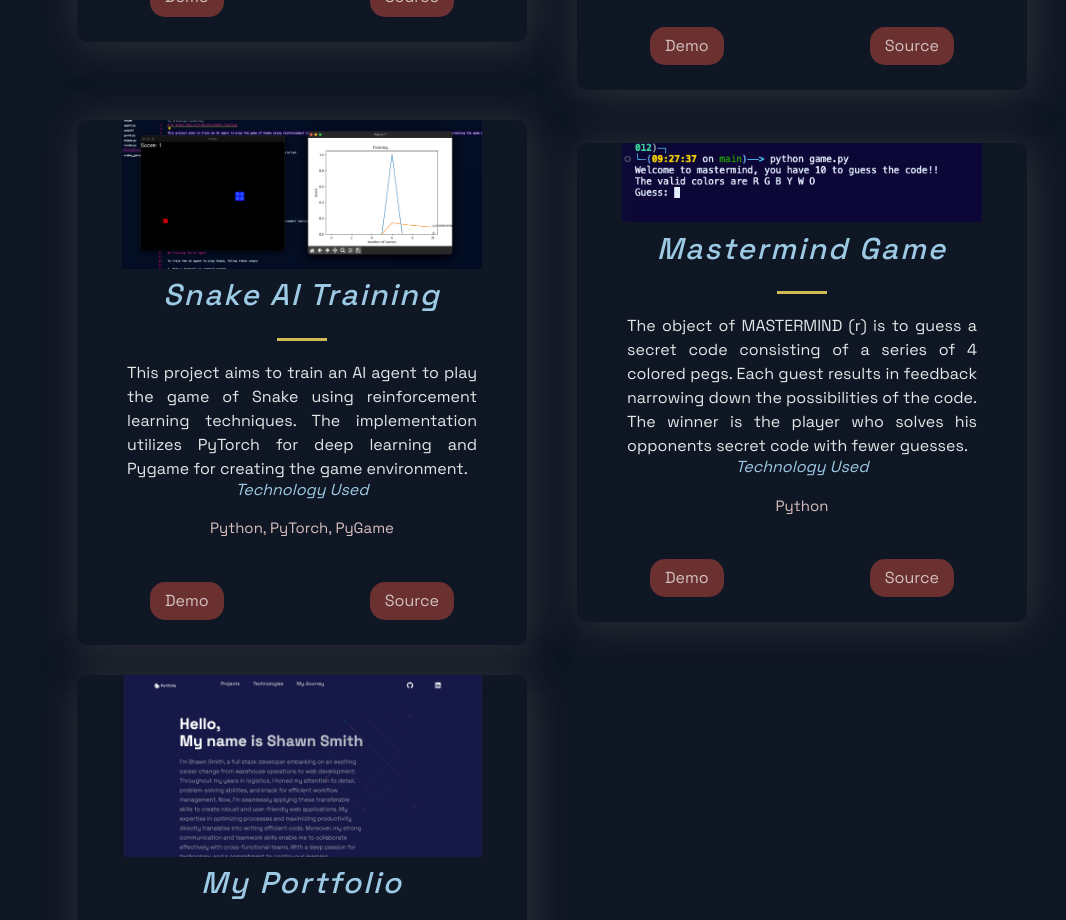
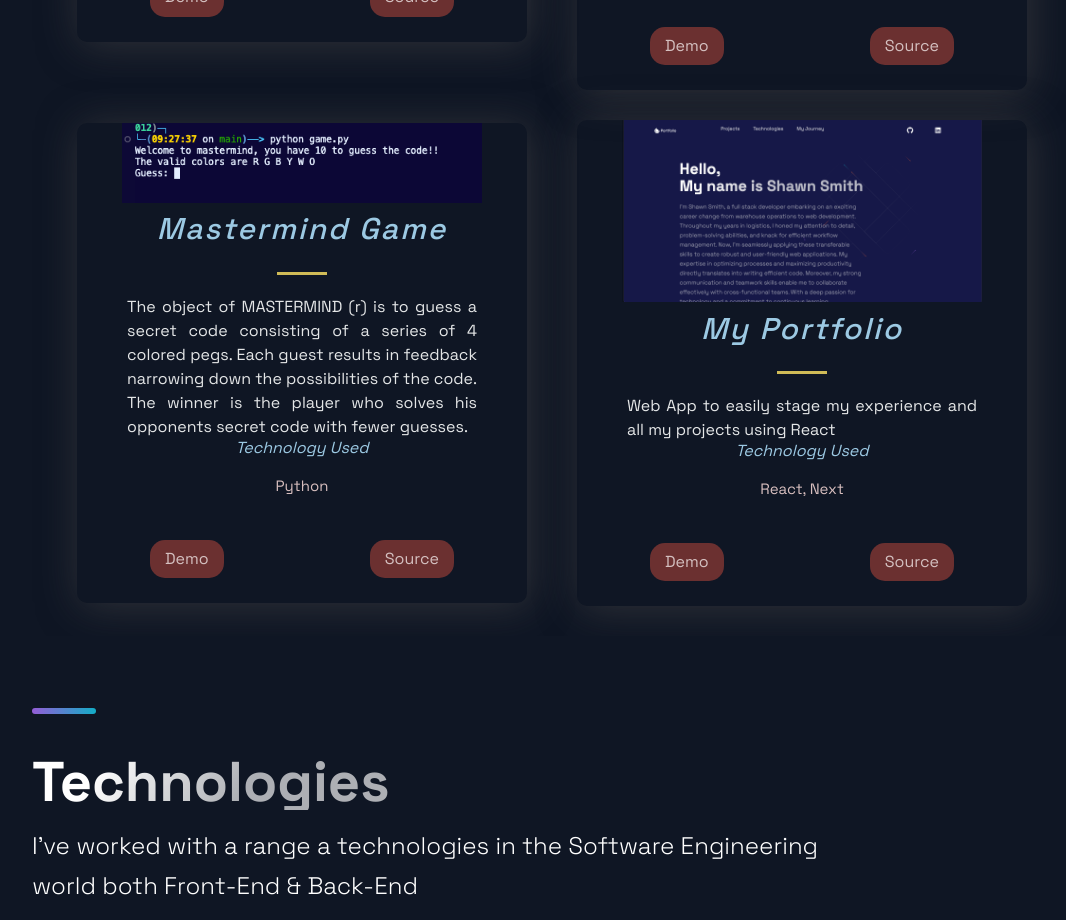
Before and after one commit to Shawn-Smith24/portfolio-site, a Next.js app: page / in a window 1280 px wide. Shown: the part 1600-2520 px from the top of the page, without its empty margins (88-1154 px from the left). Built offline with nearby package versions, Linux system fonts and the light colour scheme.

Commit message:
changes to projects

```diff
--- a/src/constants/constants.js
+++ b/src/constants/constants.js
@@ -19,15 +19,7 @@ export const projects = [
     id: 1
 },
 
-  {
-    title: 'Snake AI Training',
-    description: 'This project aims to train an AI agent to play the game of Snake using reinforcement learning techniques. The implementation utilizes PyTorch for deep learning and Pygame for creating the game environment.',
-    image: '/images/SnakeImage.png',
-    tags: ['Python, PyTorch, PyGame'],
-    source: 'https://github.com/Shawn-Smith24/SnakeGameAITraining',
-    demo: '/images/SnakeDemo.mov',
-    id: 2
-  },
+
   {
     title: 'Mastermind Game',
     description: 'The object of MASTERMIND (r) is to guess a secret code consisting of a series of 4 colored pegs. Each guest results in feedback narrowing down the possibilities of the code. The winner is the player who solves his opponents secret code with fewer guesses.',
```
